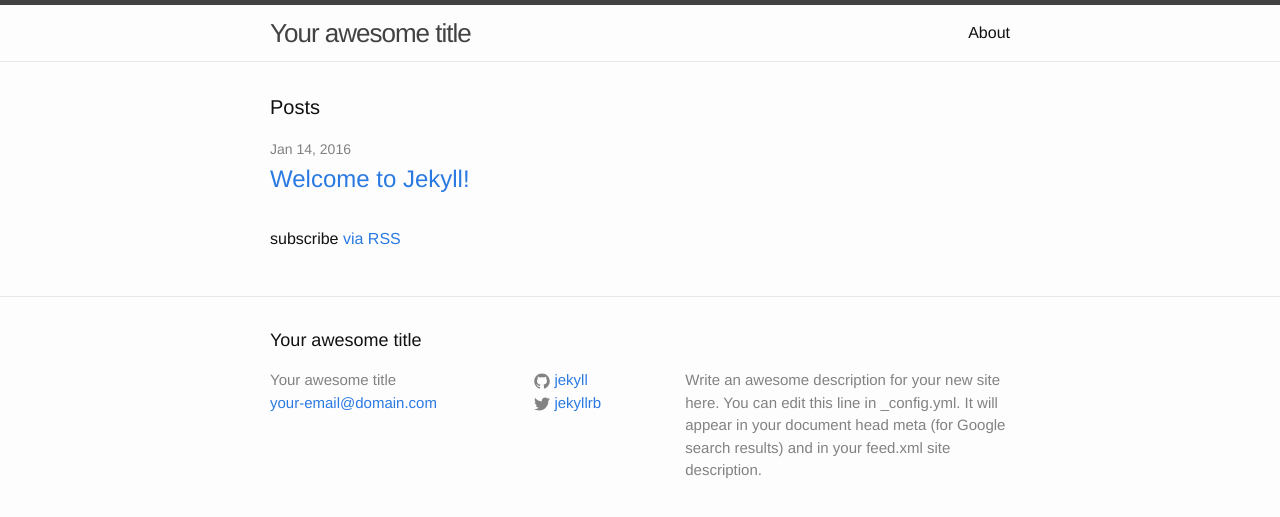
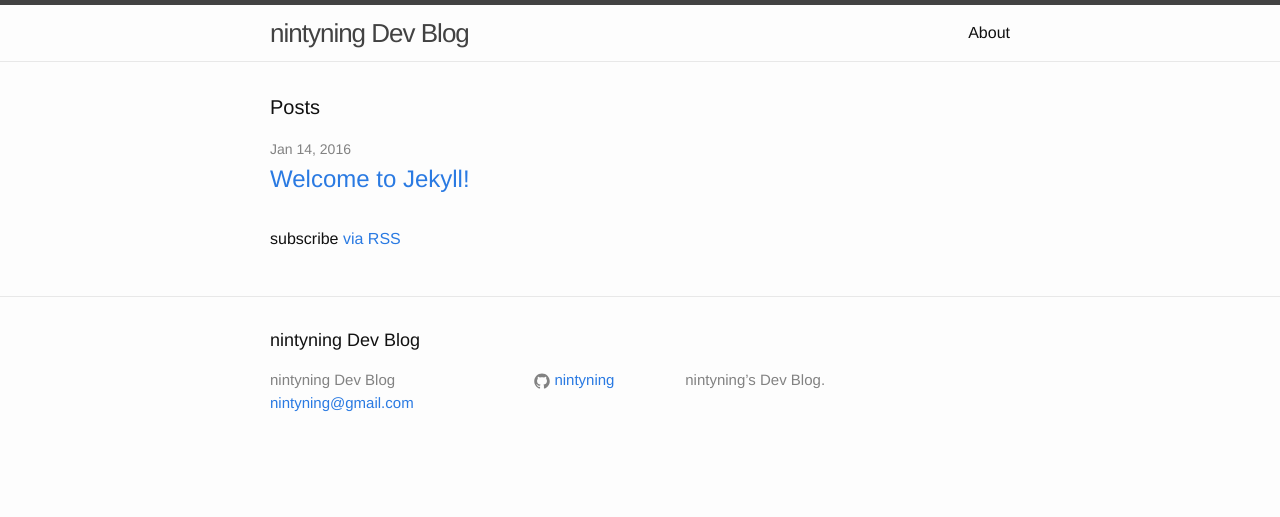
Before and after one commit to nintyning/blog, a Jekyll site: the page built from index.html, in a window 1280 px wide. Shown: the top 517 px of the page. Built offline with Jekyll 4.4.1, drawn with Linux system fonts in a browser that asks for light colours.

Commit message:
Change name and etc..

```diff
--- a/_config.yml
+++ b/_config.yml
@@ -6,16 +6,14 @@
 # 'jekyll serve'. If you change this file, please restart the server process.
 
 # Site settings
-title: Your awesome title
-email: your-email@domain.com
+title: nintyning Dev Blog
+email: nintyning@gmail.com
 description: > # this means to ignore newlines until "baseurl:"
-  Write an awesome description for your new site here. You can edit this
-  line in _config.yml. It will appear in your document head meta (for
-  Google search results) and in your feed.xml site description.
-baseurl: "" # the subpath of your site, e.g. /blog
-url: "http://yourdomain.com" # the base hostname & protocol for your site
-twitter_username: jekyllrb
-github_username:  jekyll
-
+  nintyning’s Dev Blog.
+baseurl: "/blog" # the subpath of your site, e.g. /blog
+url: "http://nintyning.github.io" # the base hostname & protocol for your site
+twitter_username:
+github_username:  nintyning
+facebook_username: nintyning
 # Build settings
 markdown: kramdown
```
Also changed, not shown: 1 other file.
